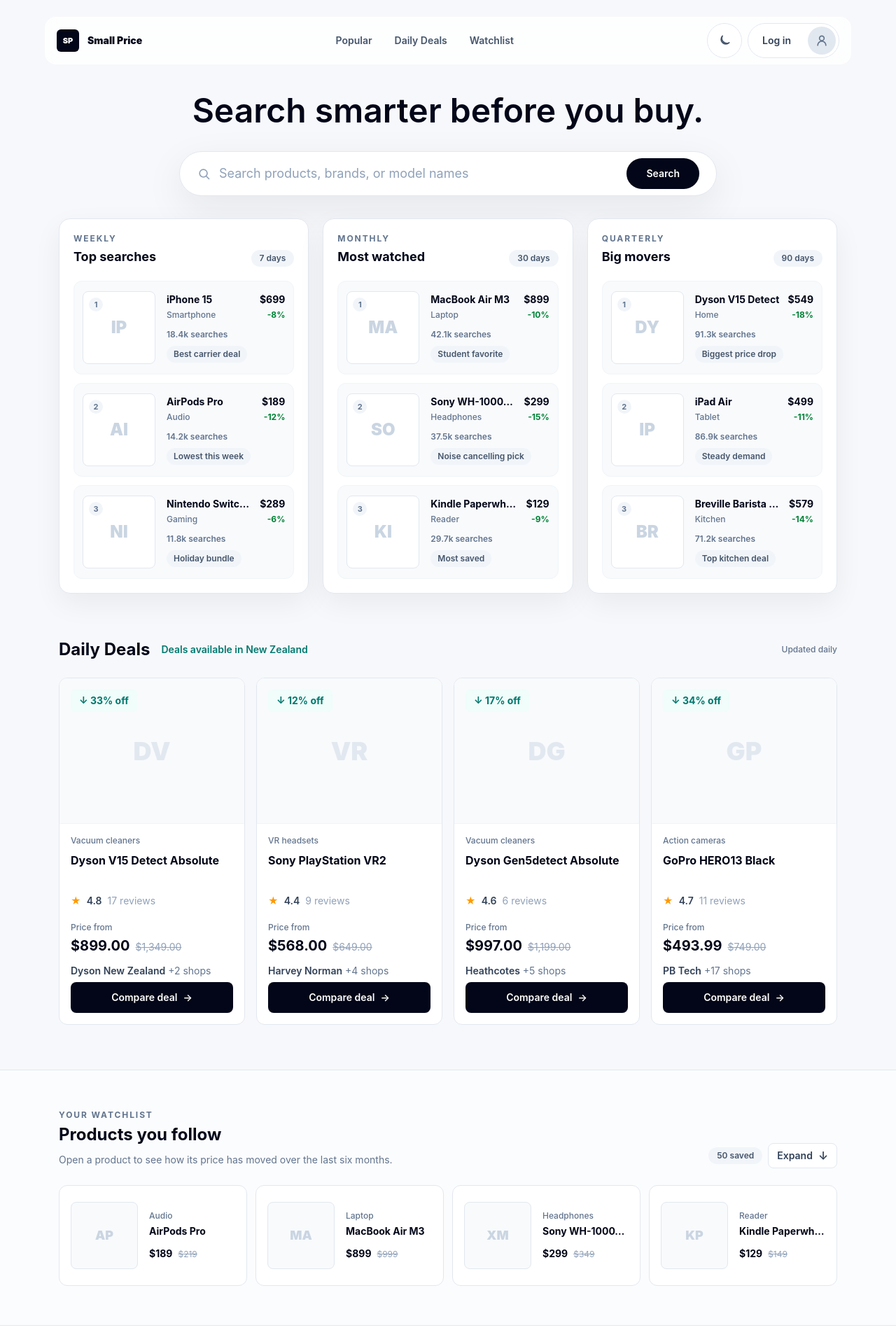
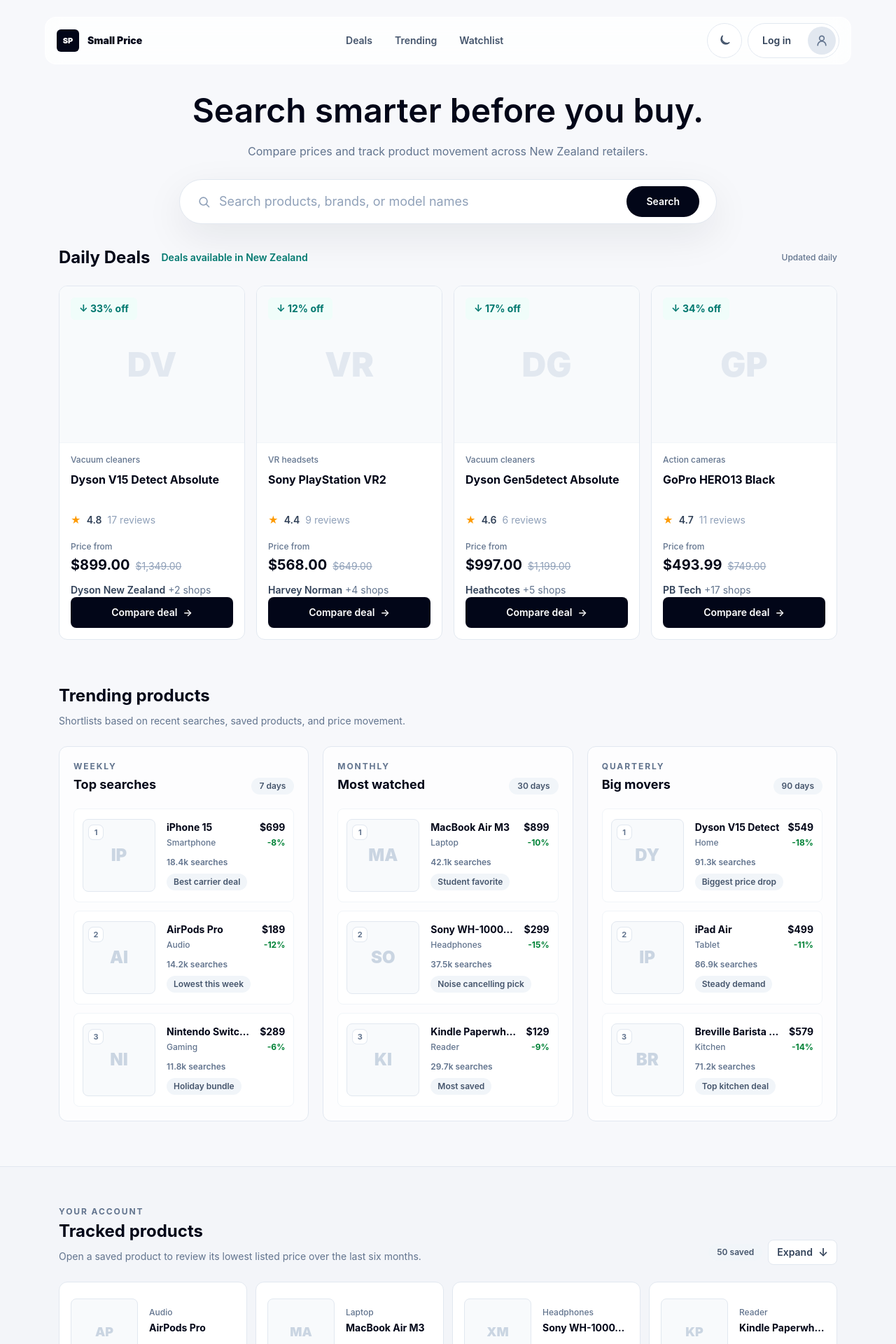
Before and after one commit to Mikalasa/small-price-web, a React (Vite) app in the folder small-price-web-react/: page / in a window 1280 px wide. Shown: the top 1920 px of the page at 70% size. Built offline with nearby package versions, Linux system fonts and the light colour scheme.

Commit message:
changed UI design

```diff
--- a/small-price-web-react/src/components/SearchBar.jsx
+++ b/small-price-web-react/src/components/SearchBar.jsx
@@ -9,6 +9,9 @@ function SearchBar(){
                     <h1 className={`mx-auto max-w-3xl ${textStyles.heading}`}>
                         {searchCopy.heading}
                     </h1>
+                    <p className="mx-auto mt-4 max-w-2xl text-sm leading-6 text-slate-500 dark:text-slate-400 sm:text-base">
+                        {searchCopy.description}
+                    </p>
                 </div>
 
                 <form className="w-full max-w-3xl" action="#" role="search">
--- a/small-price-web-react/src/constants/copy.js
+++ b/small-price-web-react/src/constants/copy.js
@@ -1,6 +1,7 @@
 export const searchCopy = {
   eyebrow: "Small Price",
   heading: "Search smarter before you buy.",
+  description: "Compare prices and track product movement across New Zealand retailers.",
   label: "Search products",
   placeholder: "Search products, brands, or model names",
   submit: "Search",
@@ -10,8 +11,8 @@ export const headerCopy = {
   brand: "Small Price",
   navigationLabel: "Primary navigation",
   navigation: [
-    { label: "Popular", href: "#popular-products" },
-    { label: "Daily Deals", href: "#daily-deal" },
+    { label: "Deals", href: "#daily-deal" },
+    { label: "Trending", href: "#popular-products" },
     { label: "Watchlist", href: "#watchlist" },
   ],
 }
@@ -40,6 +41,8 @@ export const authCopy = {
 }
 
 export const popularCopy = {
+  sectionTitle: "Trending products",
+  sectionDescription: "Shortlists based on recent searches, saved products, and price movement.",
   weekly: {
     eyebrow: "Weekly",
     title: "Top searches",
@@ -69,9 +72,9 @@ export const dailyDealCopy = {
 }
 
 export const watchlistCopy = {
-  eyebrow: "Your watchlist",
-  title: "Products you follow",
-  description: "Open a product to see how its price has moved over the last six months.",
+  eyebrow: "Your account",
+  title: "Tracked products",
+  description: "Open a saved product to review its lowest listed price over the last six months.",
   itemCount: (count) => `${count} saved`,
   currentPrice: "Current price",
   previousPrice: "Previously",
--- a/small-price-web-react/src/pages/Home.jsx
+++ b/small-price-web-react/src/pages/Home.jsx
@@ -23,10 +23,17 @@ function Home() {
                 onThemeToggle={() => setIsDark((current) => !current)}
             />
             <SearchBar />
-            <section
-                className="mx-auto grid w-full max-w-6xl gap-5 px-5 pb-16 lg:grid-cols-3"
-                id="popular-products"
-            >
+            <DailyDeals />
+            <section className="mx-auto w-full max-w-6xl px-5 pb-16" id="popular-products">
+                <div className="mb-6">
+                    <h2 className="text-2xl font-bold text-slate-950 dark:text-slate-50">
+                        {popularCopy.sectionTitle}
+                    </h2>
+                    <p className="mt-2 max-w-2xl text-sm leading-6 text-slate-500 dark:text-slate-400">
+                        {popularCopy.sectionDescription}
+                    </p>
+                </div>
+                <div className="grid gap-5 lg:grid-cols-3">
                     <PopularProductsList
                         copy={popularCopy.weekly}
                         products={weeklyPopularProducts}
@@ -39,8 +46,8 @@ function Home() {
                         copy={popularCopy.quarterly}
                         products={quarterlyPopularProducts}
                     />
+                </div>
             </section>
-            <DailyDeals />
             <WatchlistSection />
             <Footer />
         </div>
--- a/small-price-web-react/src/theme/styles.js
+++ b/small-price-web-react/src/theme/styles.js
@@ -26,25 +26,25 @@ export const textStyles = {
 }
 
 export const cardStyles = {
-  popular: "rounded-2xl border border-slate-200 bg-white p-5 shadow-[0_14px_40px_rgba(15,23,42,0.06)] dark:border-slate-800 dark:bg-slate-900 dark:shadow-none",
-  productItem: "min-h-32 rounded-xl border border-slate-100 bg-slate-50 p-3 transition hover:border-slate-300 hover:bg-white dark:border-slate-800 dark:bg-slate-900/80 dark:hover:border-slate-700 dark:hover:bg-slate-900",
-  productImage: "relative flex aspect-square w-full items-center justify-center overflow-hidden rounded-lg border border-slate-200 bg-white dark:border-slate-700 dark:bg-slate-800",
+  popular: "rounded-xl border border-slate-200 bg-white/78 p-5 dark:border-slate-800 dark:bg-slate-900/72",
+  productItem: "min-h-32 rounded-lg border border-slate-100 bg-white p-3 transition hover:border-slate-300 hover:bg-slate-50 dark:border-slate-800 dark:bg-slate-900 dark:hover:border-slate-700 dark:hover:bg-slate-800/70",
+  productImage: "relative flex aspect-square w-full items-center justify-center overflow-hidden rounded-lg border border-slate-200 bg-slate-50 dark:border-slate-700 dark:bg-slate-950/35",
 }
 
 export const dailyDealStyles = {
   grid: "grid grid-flow-col auto-cols-[minmax(16.5rem,1fr)] gap-4 overflow-x-auto pb-2 xl:grid-cols-4 xl:auto-cols-auto xl:overflow-visible xl:pb-0",
-  card: "flex min-h-[31rem] flex-col overflow-hidden rounded-xl border border-slate-200 bg-white dark:border-slate-800 dark:bg-slate-900",
-  image: "relative flex h-52 items-center justify-center border-b border-slate-100 bg-slate-50 dark:border-slate-800 dark:bg-slate-950/40",
-  imageInitials: "text-4xl font-black text-slate-200 dark:text-slate-700",
+  card: "flex min-h-[31rem] flex-col overflow-hidden rounded-xl border border-slate-200 bg-white transition hover:border-slate-300 dark:border-slate-800 dark:bg-slate-900 dark:hover:border-slate-700",
+  image: "relative flex h-56 items-center justify-center border-b border-slate-100 bg-slate-50 dark:border-slate-800 dark:bg-slate-950/40",
+  imageInitials: "text-5xl font-black text-slate-200 dark:text-slate-700",
   discountBadge: "absolute left-4 top-4 rounded-md bg-teal-50 px-3 py-1.5 text-sm font-bold text-teal-700 dark:bg-teal-950/60 dark:text-teal-300",
   action: "mt-auto flex h-11 w-full items-center justify-center gap-2 rounded-lg bg-slate-950 px-4 text-sm font-semibold text-white transition hover:bg-slate-800 focus-visible:outline-2 focus-visible:outline-offset-2 focus-visible:outline-slate-600 dark:bg-slate-100 dark:text-slate-950 dark:hover:bg-white",
 }
 
 export const watchlistStyles = {
-  section: "border-t border-slate-200 bg-white/55 py-14 dark:border-slate-800 dark:bg-slate-950",
-  card: "group flex min-h-36 w-full items-center gap-4 rounded-xl border border-slate-200 bg-white p-4 text-left transition hover:border-slate-400 hover:bg-slate-50 focus-visible:outline-2 focus-visible:outline-offset-2 focus-visible:outline-slate-600 dark:border-slate-800 dark:bg-slate-900 dark:hover:border-slate-600 dark:hover:bg-slate-800",
-  image: "flex h-24 w-24 shrink-0 items-center justify-center rounded-lg border border-slate-200 bg-slate-50 text-lg font-black text-slate-300 transition group-hover:bg-white dark:border-slate-700 dark:bg-slate-800 dark:text-slate-600 dark:group-hover:bg-slate-900",
-  viewAllCard: "flex min-h-32 w-full flex-col items-start justify-center rounded-xl border border-dashed border-slate-300 bg-transparent p-4 text-left transition hover:border-slate-500 hover:bg-white focus-visible:outline-2 focus-visible:outline-offset-2 focus-visible:outline-slate-600 dark:border-slate-700 dark:hover:border-slate-500 dark:hover:bg-slate-900",
+  section: "border-y border-slate-200 bg-slate-100/65 py-14 dark:border-slate-800 dark:bg-slate-900/35",
+  card: "group flex min-h-36 w-full items-center gap-4 rounded-xl border border-slate-200 bg-white p-4 text-left transition hover:border-slate-400 hover:bg-slate-50 focus-visible:outline-2 focus-visible:outline-offset-2 focus-visible:outline-slate-600 dark:border-slate-800 dark:bg-slate-950/50 dark:hover:border-slate-600 dark:hover:bg-slate-900",
+  image: "flex h-24 w-24 shrink-0 items-center justify-center rounded-lg border border-slate-200 bg-slate-50 text-lg font-black text-slate-300 transition group-hover:bg-white dark:border-slate-700 dark:bg-slate-950/60 dark:text-slate-600 dark:group-hover:bg-slate-900",
+  viewAllCard: "flex min-h-32 w-full flex-col items-start justify-center rounded-xl border border-dashed border-slate-300 bg-white/45 p-4 text-left transition hover:border-slate-500 hover:bg-white focus-visible:outline-2 focus-visible:outline-offset-2 focus-visible:outline-slate-600 dark:border-slate-700 dark:bg-slate-950/25 dark:hover:border-slate-500 dark:hover:bg-slate-900",
   modalBackdrop: "bg-slate-950/35 px-4 py-8 dark:bg-slate-950/75",
   modalPanel: "relative w-full max-w-2xl overflow-hidden rounded-2xl border border-slate-200 bg-white shadow-[0_22px_70px_rgba(15,23,42,0.16)] dark:border-slate-800 dark:bg-slate-900 dark:shadow-none",
   chart: "h-72 rounded-xl border border-slate-200 bg-slate-50 p-3 dark:border-slate-800 dark:bg-slate-950/50",
@@ -55,7 +55,7 @@ export const watchlistStyles = {
 export const badgeStyles = {
   muted: "rounded-full bg-slate-100 px-3 py-1 text-xs font-semibold text-slate-600 dark:bg-slate-800 dark:text-slate-300",
   productNote: "rounded-full bg-slate-100 px-2.5 py-1 font-semibold text-slate-600 dark:bg-slate-800 dark:text-slate-300",
-  rank: "absolute left-2 top-2 flex h-5 w-5 items-center justify-center rounded-full bg-slate-100 text-[11px] font-bold text-slate-500 dark:bg-slate-700 dark:text-slate-300",
+  rank: "absolute left-2 top-2 flex h-5 w-5 items-center justify-center rounded-md bg-white text-[11px] font-bold text-slate-500 ring-1 ring-slate-200 dark:bg-slate-900 dark:text-slate-300 dark:ring-slate-700",
 }
 
 export const buttonStyles = {
```
Lines whose indentation alone changed are shown as unchanged.
